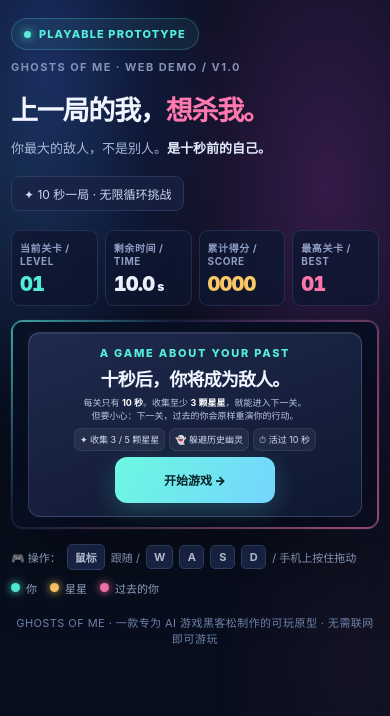
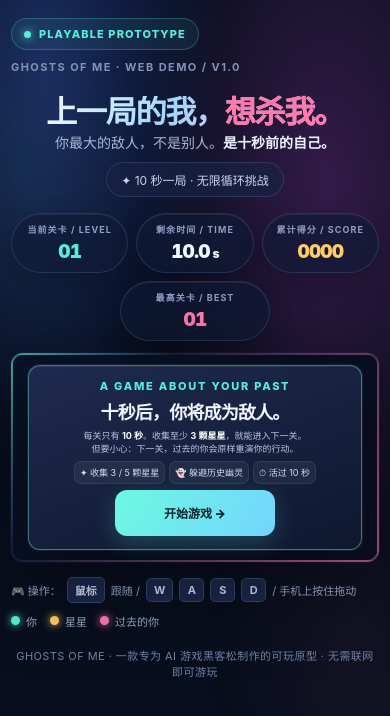
Before and after one commit to Qiu-lin-8/again-game, a website built with Vite: page index.html in a window 390 px wide. Built offline with nearby package versions, Linux system fonts and the light colour scheme; animation ran at ten frames a second.

Commit message:
feat(ui): polish page layout — centered hero, capsule HUD, result-colored dialog
Centered gradient hero; capsule glass metrics bar; dialog result-colored borders via overlay mode classes; mobile capsule wrap.

```diff
--- a/src/ui/interface.js
+++ b/src/ui/interface.js
@@ -27,7 +27,6 @@ export function createInterface({ canvas, onAction, getMode }) {
     element('quickRules').innerHTML = rules.map((rule) => `<span>${rule}</span>`).join('');
     element('dialogNote').textContent = note || '';
     actionButton.textContent = button;
-    overlay.classList.remove('hidden');
   }
 
   function showDialog(snapshot) {
@@ -37,10 +36,15 @@ export function createInterface({ canvas, onAction, getMode }) {
 
     if (snapshot.mode === GAME_MODES.PLAYING) {
       overlay.classList.add('hidden');
+      overlay.classList.remove('mode-menu', 'mode-clear', 'mode-over');
       return;
     }
 
+    overlay.classList.remove('hidden');
+
     if (snapshot.mode === GAME_MODES.MENU) {
+      overlay.classList.add('mode-menu');
+      overlay.classList.remove('mode-clear', 'mode-over');
       setModal({
         icon: '👻',
         tag: 'A GAME ABOUT YOUR PAST',
@@ -55,6 +59,8 @@ export function createInterface({ canvas, onAction, getMode }) {
 
     const outcome = snapshot.outcome;
     if (snapshot.mode === GAME_MODES.CLEAR) {
+      overlay.classList.add('mode-clear');
+      overlay.classList.remove('mode-menu', 'mode-over');
       setModal({
         icon: '✨',
         tag: 'LEVEL CLEAR · TIME LOOP ACTIVATED',
@@ -70,6 +76,8 @@ export function createInterface({ canvas, onAction, getMode }) {
     const hitGhost = outcome.reason === 'ghost';
     const title = hitGhost ? `被第 ${outcome.sourceLevel} 关的自己干掉了！` : '时间到了，星星没拿够！';
     const roast = hitGhost ? '系统评价：建议少和过去的自己来往。' : '系统评价：你的人生，还差几颗星星。';
+    overlay.classList.add('mode-over');
+    overlay.classList.remove('mode-menu', 'mode-clear');
     setModal({
       icon: hitGhost ? '💀' : '⏰',
       tag: 'GAME OVER · YOUR PAST WON',
--- a/src/ui/style.css
+++ b/src/ui/style.css
@@ -36,19 +36,22 @@ body::before {
 }
 .tag::before { content: ""; width: 7px; height: 7px; background: var(--cyan); border-radius: 100%; box-shadow: 0 0 10px var(--cyan); }
 .build { color: #8392b6; font-size: 11px; letter-spacing: .13em; font-weight: 700; }
-.title-group { margin-top: 28px; display: flex; flex-wrap: wrap; justify-content: space-between; align-items: end; gap: 16px; }
-.title-group h1 { font-size: clamp(27px, 4.5vw, 48px); letter-spacing: -.045em; margin: 0; line-height: 1.12; font-weight: 900; }
-.title-group h1 span { color: var(--pink); }
-.subtitle { font-size: 13px; margin-top: 11px; color: #a8b6d8; line-height: 1.75; }
-.subtitle b { color: #e4edff; font-weight: 700; }
-.pill { font-size: 12px; padding: 8px 12px; color: #cad6f4; border: 1px solid var(--line); background: rgba(25,35,67,.7); border-radius: 9px; white-space: nowrap; }
-.metrics { display: grid; grid-template-columns: repeat(4, 1fr); gap: 11px; margin: 24px 0 14px; }
+.title-group { margin-top: 30px; display: flex; flex-direction: column; align-items: center; text-align: center; gap: 12px; }
+.title-group h1 { font-size: clamp(30px, 5.4vw, 56px); letter-spacing: -.045em; margin: 0; line-height: 1.05; font-weight: 900; color: #eaf2ff; background: linear-gradient(116deg,#f3f8ff 0%,#9fd8ff 42%,#ffb9d6 100%); -webkit-background-clip: text; background-clip: text; -webkit-text-fill-color: transparent; }
+.title-group h1 span { -webkit-text-fill-color: var(--pink); color: var(--pink); }
+.subtitle { font-size: 14px; margin-top: 2px; color: #a9b7d9; line-height: 1.65; max-width: 580px; }
+.subtitle b { color: #eaf2ff; font-weight: 700; }
+.pill { font-size: 12px; padding: 8px 14px; color: #cad6f4; border: 1px solid var(--line); background: rgba(25,35,67,.7); border-radius: 999px; white-space: nowrap; max-width: 92%; }
+.metrics { display: flex; flex-wrap: wrap; justify-content: center; gap: 12px; margin: 26px auto 16px; max-width: 780px; }
 .metric {
-  padding: 12px 18px; background: var(--panel); border: 1px solid var(--line); border-radius: 13px;
-  min-height: 81px; display: flex; flex-direction: column; justify-content: center;
+  flex: 1 1 150px; max-width: 188px; padding: 13px 16px; min-height: 72px;
+  display: flex; flex-direction: column; align-items: center; justify-content: center; text-align: center;
+  background: rgba(16,26,54,.66); border: 1px solid rgba(150,180,255,.16); border-radius: 999px;
+  backdrop-filter: blur(6px); -webkit-backdrop-filter: blur(6px);
+  box-shadow: 0 10px 26px rgba(0,0,0,.24), inset 0 1px rgba(255,255,255,.06);
 }
-.metric-label { font-size: 11px; font-weight: 750; letter-spacing: .06em; color: #8f9fc5; }
-.metric-value { margin-top: 5px; font-size: 26px; font-weight: 900; letter-spacing: -.045em; font-variant-numeric: tabular-nums; }
+.metric-label { font-size: 10px; font-weight: 750; letter-spacing: .12em; color: #8f9fc5; }
+.metric-value { margin-top: 4px; font-size: 25px; font-weight: 900; letter-spacing: -.045em; font-variant-numeric: tabular-nums; }
 .metric-value.teal { color: var(--cyan); }
 .metric-value.gold { color: var(--yellow); }
 .metric-value.pink { color: var(--pink); }
@@ -70,7 +73,13 @@ canvas { width: 100%; aspect-ratio: 16 / 9; height: auto; display: block; touch-
   background: linear-gradient(160deg, rgba(31, 43, 80, .98), rgba(15, 24, 48, .98));
   border: 1px solid rgba(190, 211, 255, .18); border-radius: 20px;
   box-shadow: 0 18px 65px rgba(0,0,0,.38), inset 0 1px rgba(255,255,255,.08);
+  transition: border-color .2s, box-shadow .2s;
 }
+.overlay.mode-menu .dialog { border-color: rgba(120,249,224,.4); box-shadow: 0 18px 65px rgba(0,0,0,.38), 0 0 0 1px rgba(120,249,224,.1), inset 0 1px rgba(255,255,255,.08); }
+.overlay.mode-clear .dialog { border-color: rgba(120,249,224,.72); box-shadow: 0 18px 72px rgba(120,249,224,.22), inset 0 1px rgba(255,255,255,.08); }
+.overlay.mode-over .dialog { border-color: rgba(255,93,143,.62); box-shadow: 0 18px 72px rgba(255,93,143,.22), inset 0 1px rgba(255,255,255,.08); }
+.overlay.mode-over .dialog-icon { filter: drop-shadow(0 7px 15px rgba(255,93,143,.5)); }
+.overlay.mode-clear .dialog-icon { filter: drop-shadow(0 7px 15px rgba(120,249,224,.5)); }
 .dialog-icon { font-size: 39px; display: block; margin: 1px 0 10px; filter: drop-shadow(0 7px 15px rgba(255,112,170,.4)); }
 .eyebrow { font-size: 11px; font-weight: 800; color: var(--cyan); letter-spacing: .16em; }
 .dialog h2 { font-size: clamp(24px, 4vw, 34px); font-weight: 900; letter-spacing: -.045em; margin: 10px 0; }
@@ -99,11 +108,12 @@ canvas { width: 100%; aspect-ratio: 16 / 9; height: auto; display: block; touch-
 
 @media (max-width: 640px) {
   .app { padding: 18px 11px 30px; }
-  .title-group { margin-top: 22px; }
-  .metrics { gap: 7px; margin-top: 19px; }
-  .metric { min-height: 64px; padding: 9px 8px; border-radius: 9px; }
-  .metric-label { font-size: 10px; }
-  .metric-value { font-size: 20px; }
+  .title-group { margin-top: 22px; gap: 8px; }
+  .title-group h1 { font-size: clamp(27px, 8vw, 40px); }
+  .metrics { gap: 8px; margin: 16px auto 12px; }
+  .metric { min-height: 58px; padding: 9px 10px; flex: 1 1 100px; max-width: 150px; border-radius: 999px; }
+  .metric-label { font-size: 9px; }
+  .metric-value { font-size: 19px; }
   .arena-outer { border-radius: 12px; padding: 2px; }
   .arena-inner { border-radius: 10px; }
   .dialog { padding: 13px 12px; border-radius: 12px; }
```
